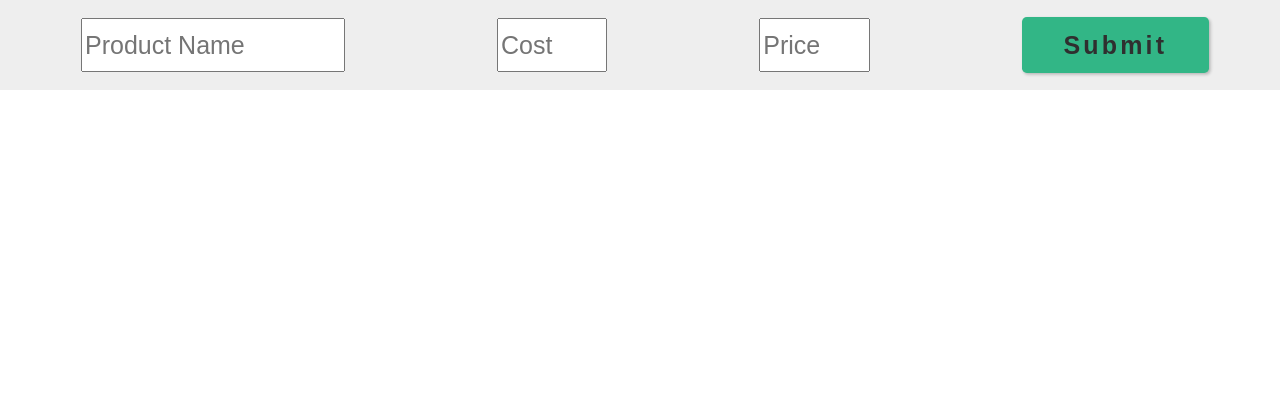
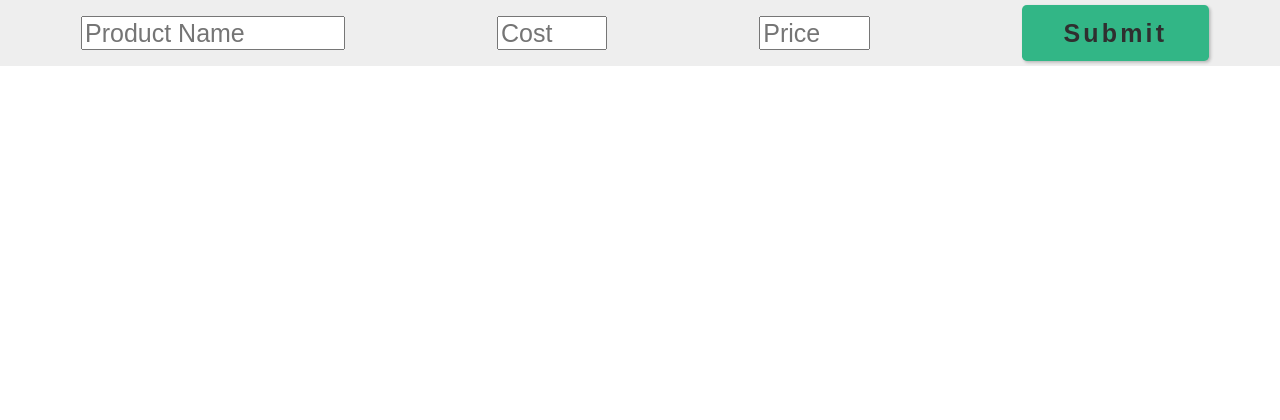
Before and after one commit to Suanlianmang/account, a Django app: page //item in a window 1280 px wide. Shown: the top 420 px of the page. Run offline with Django 3.2, Linux system fonts and the light colour scheme; data that the repository does not hold is empty.

Commit message:
Update base.html

```diff
--- a/templates/base.html
+++ b/templates/base.html
@@ -32,7 +32,7 @@ form{
 	text-align: center;
 	background-color: rgba(200, 200, 200, .3);
 	width: 100%;
-	height: 10vh;
+	height: 7vh;
 	display: flex;
 	justify-content: space-around;
 	align-items: center;
@@ -40,7 +40,7 @@ form{
 }
 form input{
 	width: 20%;
-	height: 60%;
+	height: 50%;
 	font-size: 25px;
 }
 form input[type='number']{
```
